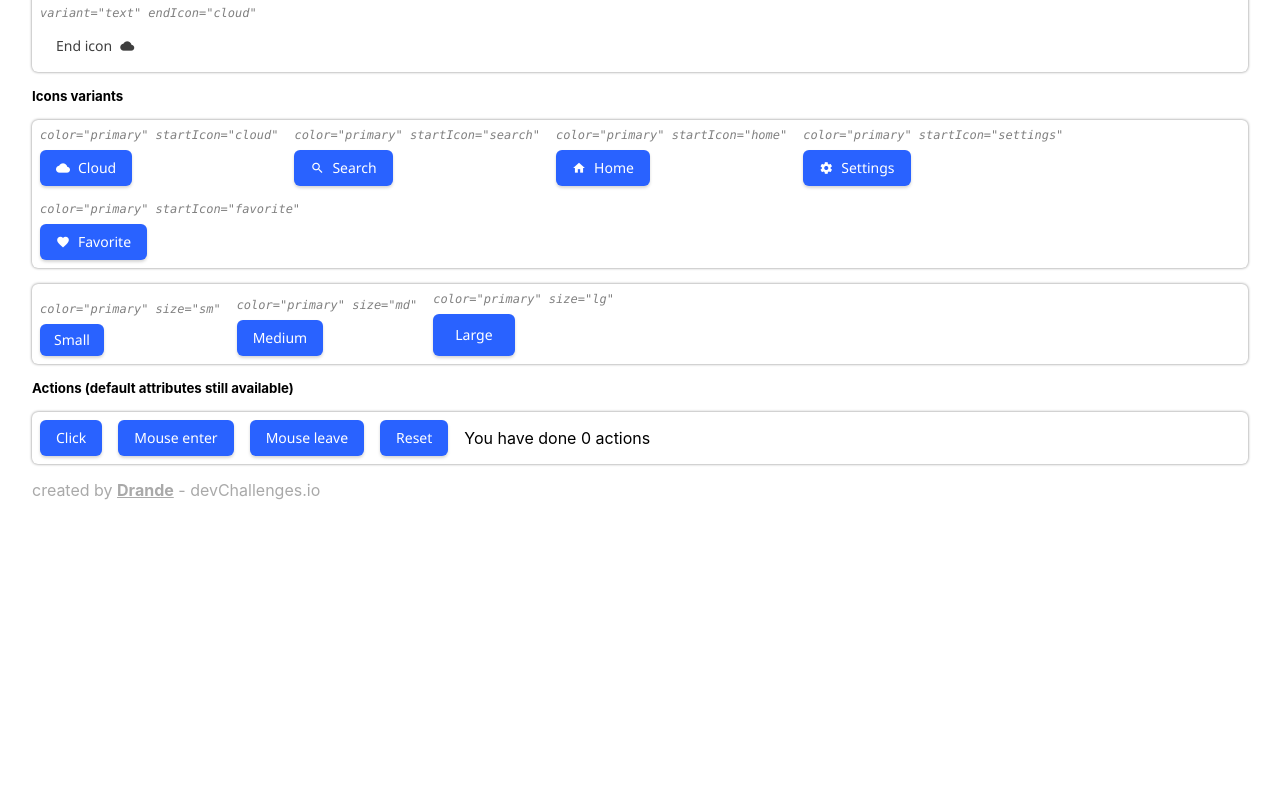
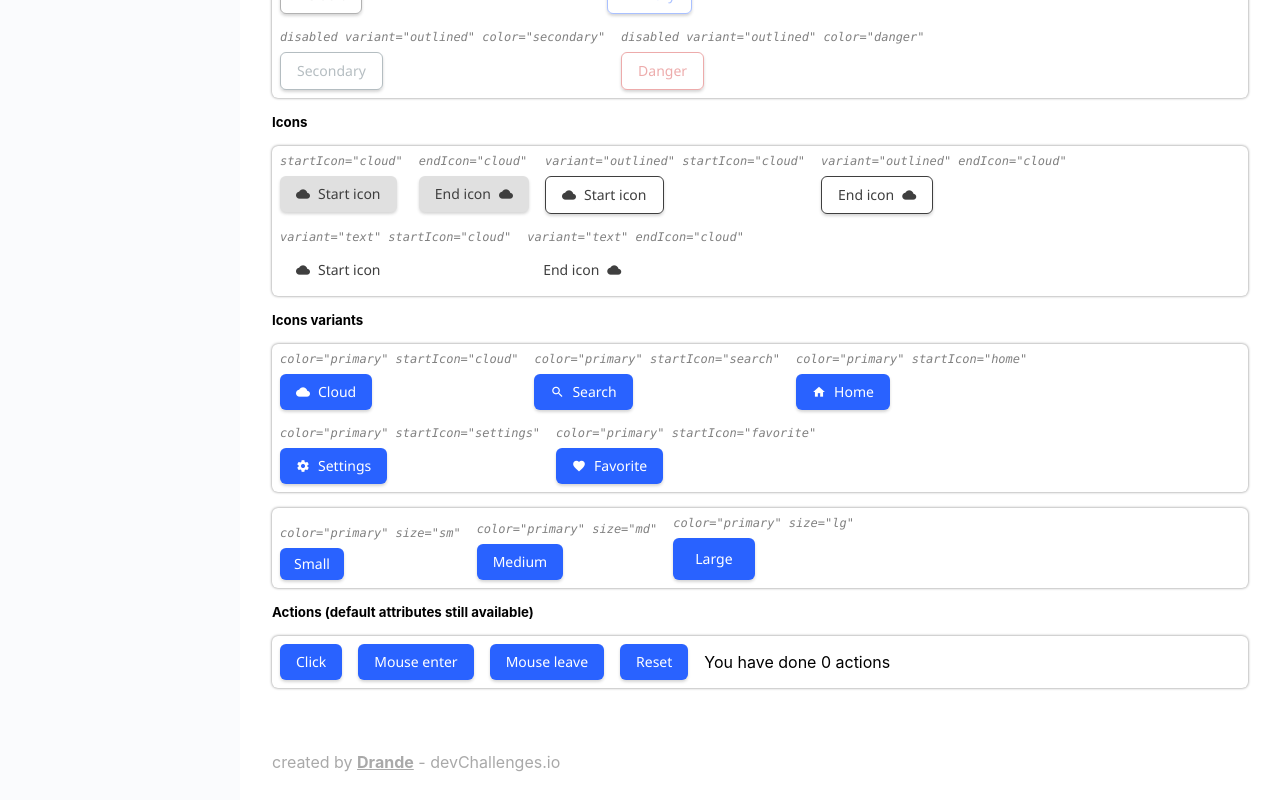
Before and after one commit to Drande/devchallenges-components, a React (Create React App) app: page / in a window 1280 px wide. Shown: the part 1106-1906 px from the top of the page. Before the commit the page ends 1638 px from the top, so only its background shows below. Built offline with nearby package versions, Linux system fonts and the light colour scheme.

Commit message:
added side navbar and routing

```diff
--- a/package.json
+++ b/package.json
@@ -12,6 +12,7 @@
     "@types/react-dom": "^18.0.5",
     "react": "^18.2.0",
     "react-dom": "^18.2.0",
+    "react-router-dom": "^6.3.0",
     "react-scripts": "5.0.1",
     "typescript": "^4.7.4",
     "web-vitals": "^2.1.4"
--- a/src/App.tsx
+++ b/src/App.tsx
@@ -1,9 +1,28 @@
+import { BrowserRouter, NavLink, Route, Routes } from 'react-router-dom';
 import './App.css';
 import ButtonsPage from './pages/ButtonsPage';
+import InputsPage from './pages/InputsPage';
+import SideNavbar from './shared/components/layout/side-navbar/SideNavbar';
 
 function App() {
   return (
-    <ButtonsPage></ButtonsPage>
+    <>
+        <BrowserRouter>
+          <div className='row'>
+            <SideNavbar>
+              <NavLink to={'/'}>Buttons</NavLink>
+              <NavLink to={'/inputs'}>Inputs</NavLink>
+            </SideNavbar>
+              <div className='router-body'>
+                <Routes>
+                  <Route path='/' element={<ButtonsPage/>} />
+                  <Route path='inputs' element={<InputsPage/>} />
+                </Routes>
+                <footer className='footer'><span className="credits">created by <b><u>Drande</u></b> - devChallenges.io</span></footer>
+              </div>
+            </div>
+        </BrowserRouter>
+    </>
   );
 }
 
--- a/src/index.scss
+++ b/src/index.scss
@@ -32,3 +32,18 @@ code {
 .credits {
   color: #A9A9A9;
 }
+
+.footer {
+  height: 80px;
+  padding: 2rem;
+}
+
+.router-body {
+  display: flex;
+  flex-direction: column;
+  justify-content: space-between;
+  width: 100%;
+  min-height: 100vh;
+  overflow-x: hidden;
+  overflow-y: auto;
+}
--- a/src/pages/ButtonsPage.tsx
+++ b/src/pages/ButtonsPage.tsx
@@ -1,5 +1,5 @@
 import { FunctionComponent, useState } from "react";
-import Button from "../shared/components/Button";
+import Button from "../shared/components/button/Button";
 
 interface ButtonsPageProps {
 
@@ -234,7 +234,6 @@ const ButtonsPage: FunctionComponent<ButtonsPageProps> = () => {
                 </div>
                 {<span>You have done {count} actions</span>}
             </div>
-            <footer className="credits">created by <b><u>Drande</u></b> - devChallenges.io</footer>
         </div>
     );
 }
--- /dev/null
+++ b/src/pages/InputsPage.tsx
@@ -0,0 +1,15 @@
+import { FunctionComponent } from "react";
+
+interface InputsPageProps {
+
+}
+
+const InputsPage: FunctionComponent<InputsPageProps> = () => {
+    return (
+        <div className="column g-2 p-4">
+            <h1>Inputs</h1>
+        </div>
+    );
+}
+
+export default InputsPage;
--- /dev/null
+++ b/src/shared/components/layout/side-navbar/SideNavbar.model.ts
@@ -0,0 +1,4 @@
+
+export interface SideNavbarProps {
+
+}
--- /dev/null
+++ b/src/shared/components/layout/side-navbar/SideNavbar.scss
@@ -0,0 +1,17 @@
+nav {
+    display: flex;
+    flex-direction: column;
+    min-width: 240px;
+    width: 240px;
+    background-color: #FAFBFD;
+    min-height: 100vh;
+    padding: 3rem;
+    gap: 30px;
+    a {
+        text-decoration: none;
+        color: #9E9E9E;
+        &.active {
+            color: #090F31;
+        }
+    }
+}
--- /dev/null
+++ b/src/shared/components/layout/side-navbar/SideNavbar.tsx
@@ -0,0 +1,13 @@
+import { SideNavbarProps } from "./SideNavbar.model";
+import './SideNavbar.scss';
+
+
+const SideNavbar = ({ children }: React.PropsWithChildren<SideNavbarProps>) => {
+    return (
+        <nav>
+            {children}
+        </nav>
+    );
+}
+
+export default SideNavbar;
```
Also changed, not shown: src/shared/components/button/Button.model.ts (renamed from src/shared/components/Button.model.ts), src/shared/components/button/Button.scss (renamed from src/shared/components/Button.scss), src/shared/components/button/Button.tsx (renamed from src/shared/components/Button.tsx), 1 other file (tests, documents, lock files or other folders).
